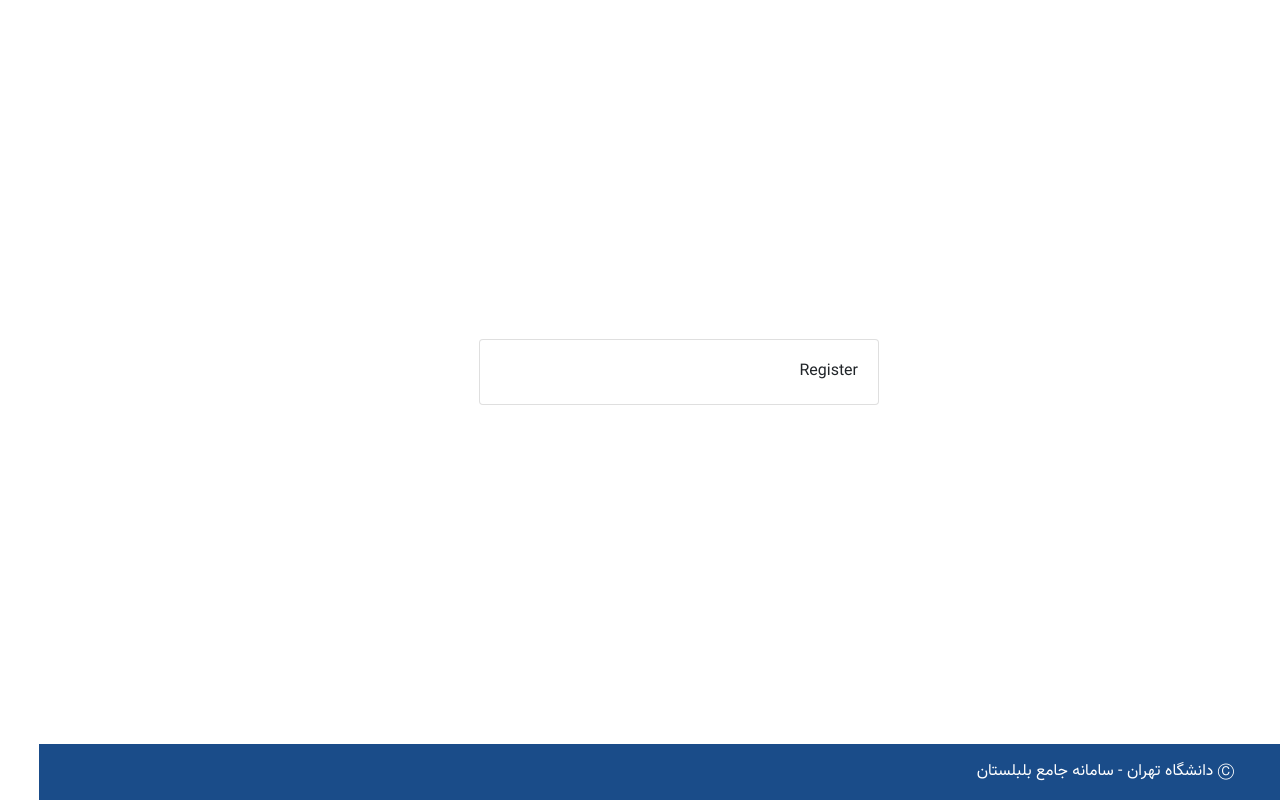
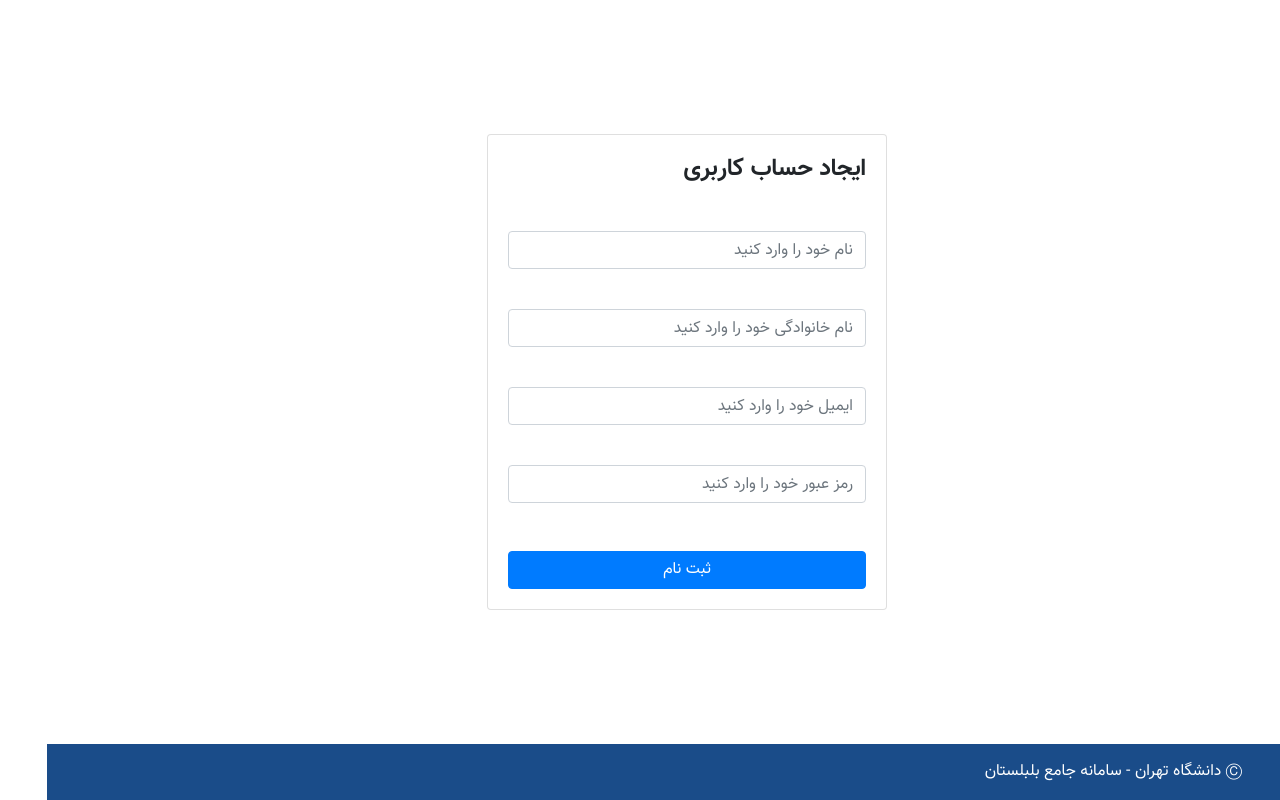
Before and after one commit to saratavakoli77/IE-bolbolestan-frontend, a React (Create React App) app: page /register in a window 1280 px wide. Built offline with nearby package versions, Linux system fonts and the light colour scheme; a web font is replaced by a local one.

Commit message:
feat: add Register page

```diff
--- a/src/views/Login.js
+++ b/src/views/Login.js
@@ -9,6 +9,7 @@ import { toast } from 'react-toastify';
 import { setUser } from '@/store/slices/userSlice';
 import { useHistory } from 'react-router-dom';
 import { useDispatch } from 'react-redux';
+import AppInput from '@/components/shared/AppInput';
 
 const formSchema = yup.object().shape({
   studentId: yup.number().required(),
@@ -47,31 +48,22 @@ const Login = () => {
       >
         {({ handleSubmit, handleChange, values, touched, errors, isValid }) => (
           <Form noValidate onSubmit={handleSubmit}>
-            <Form.Group controlId="studentId">
-              <Form.Label>شماره دانشجویی</Form.Label>
-              <Form.Control
-                type="text"
+            <AppInput
+              name="studentId"
               placeholder="شماره دانشجویی خود را وارد کنید"
-                name="studentId"
               value={values.studentId}
               onChange={handleChange}
               isValid={touched.studentId && !errors.studentId}
               isInvalid={!!errors.studentId}
+              errMessage="این فیلد اجباری می‌باشد"
             />
-              {errors.studentId && (
-                <Form.Control.Feedback type="invalid">
-                  لطفا شماره دانشجویی خود را وارد کنید
-                </Form.Control.Feedback>
-              )}
-            </Form.Group>
-            <Form.Group controlId="password">
-              <Form.Label>رمز عبور</Form.Label>
-              <Form.Control
+            <AppInput
+              name="password"
               type="password"
-                name="password"
               placeholder="رمز عبور خود را وارد کنید"
+              value={values.password}
+              onChange={handleChange}
             />
-            </Form.Group>
             <Button
               variant="primary"
               block
--- a/src/views/Register.js
+++ b/src/views/Register.js
@@ -1,3 +1,88 @@
-const Register = () => <div className="Register">Register</div>;
+import Form from 'react-bootstrap/Form';
+import Button from 'react-bootstrap/Button';
+import { Formik } from 'formik';
+import * as yup from 'yup';
+import AppInput from '@/components/shared/AppInput';
+
+const formSchema = yup.object().shape({
+  firstName: yup.string().required(),
+  lastName: yup.string().required(),
+  email: yup.string().email().required(),
+  password: yup.string().required(),
+});
+
+const Register = () => {
+  return (
+    <main>
+      <h4 className="mb-4 font-weight-bold">ایجاد حساب کاربری</h4>
+
+      <Formik
+        validationSchema={formSchema}
+        initialValues={{
+          firstName: '',
+          lastName: '',
+          email: '',
+          password: '',
+        }}
+        onSubmit={console.log}
+      >
+        {({ handleSubmit, handleChange, values, touched, errors, isValid }) => (
+          <Form noValidate onSubmit={handleSubmit}>
+            <AppInput
+              name="firstName"
+              placeholder="نام خود را وارد کنید"
+              value={values.firstName}
+              onChange={handleChange}
+              isValid={touched.firstName && !errors.firstName}
+              isInvalid={!!errors.firstName}
+              errMessage="این فیلد اجباری می‌باشد"
+            />
+
+            <AppInput
+              name="lastName"
+              placeholder="نام خانوادگی خود را وارد کنید"
+              value={values.lastName}
+              onChange={handleChange}
+              isValid={touched.lastName && !errors.lastName}
+              isInvalid={!!errors.lastName}
+              errMessage="این فیلد اجباری می‌باشد"
+            />
+
+            <AppInput
+              name="email"
+              placeholder="ایمیل خود را وارد کنید"
+              value={values.email}
+              onChange={handleChange}
+              isValid={touched.email && !errors.email}
+              isInvalid={!!errors.email}
+              errMessage="ایمیل خود را به درستی وارد کنید"
+            />
+
+            <AppInput
+              name="password"
+              type="password"
+              placeholder="رمز عبور خود را وارد کنید"
+              value={values.password}
+              onChange={handleChange}
+              isValid={touched.password && !errors.password}
+              isInvalid={!!errors.password}
+              errMessage="این فیلد اجباری می‌باشد"
+            />
+
+            <Button
+              variant="primary"
+              block
+              className="mt-5"
+              type="submit"
+              disabled={!isValid}
+            >
+              ثبت نام
+            </Button>
+          </Form>
+        )}
+      </Formik>
+    </main>
+  );
+};
 
 export default Register;
```
Lines whose indentation alone changed are shown as unchanged.
